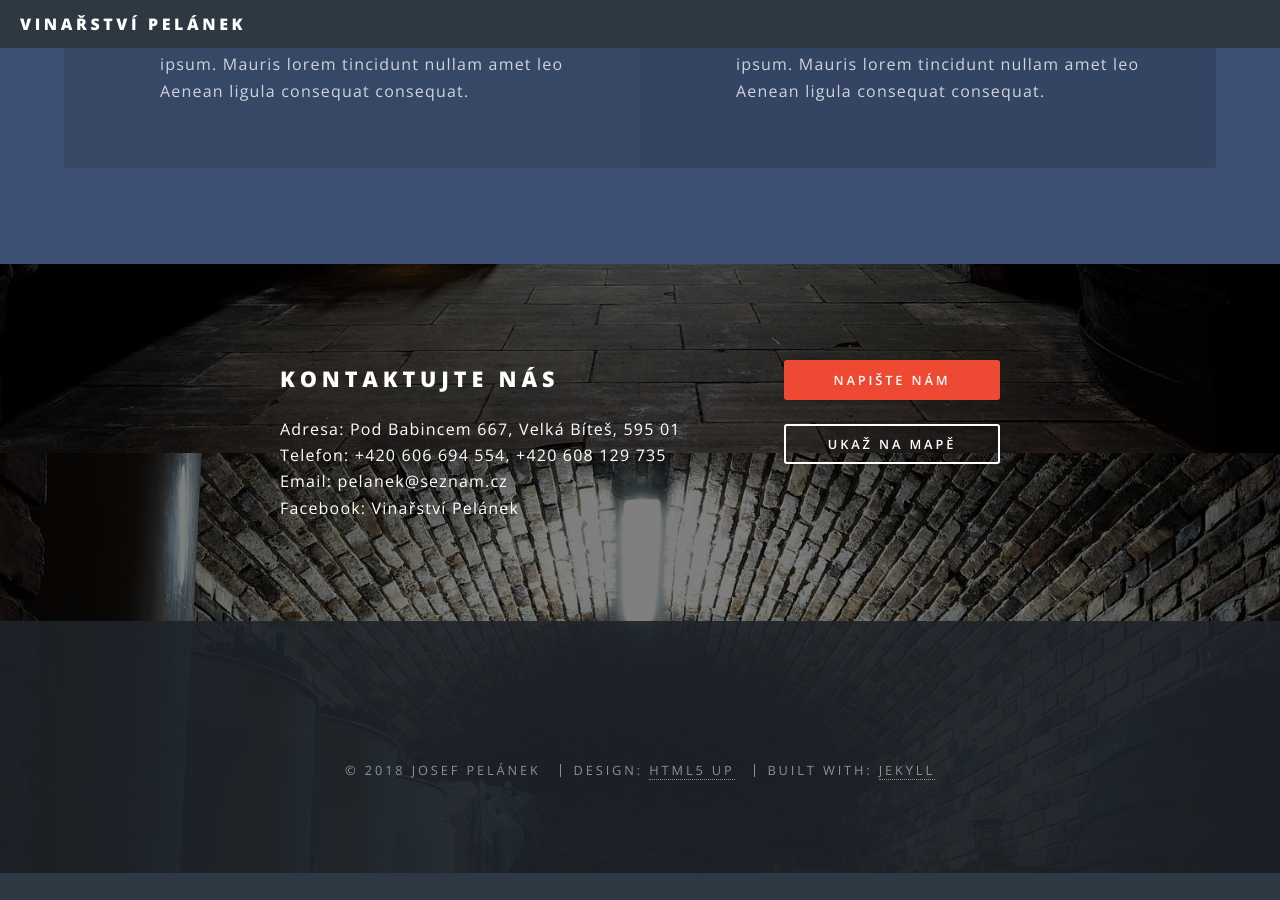
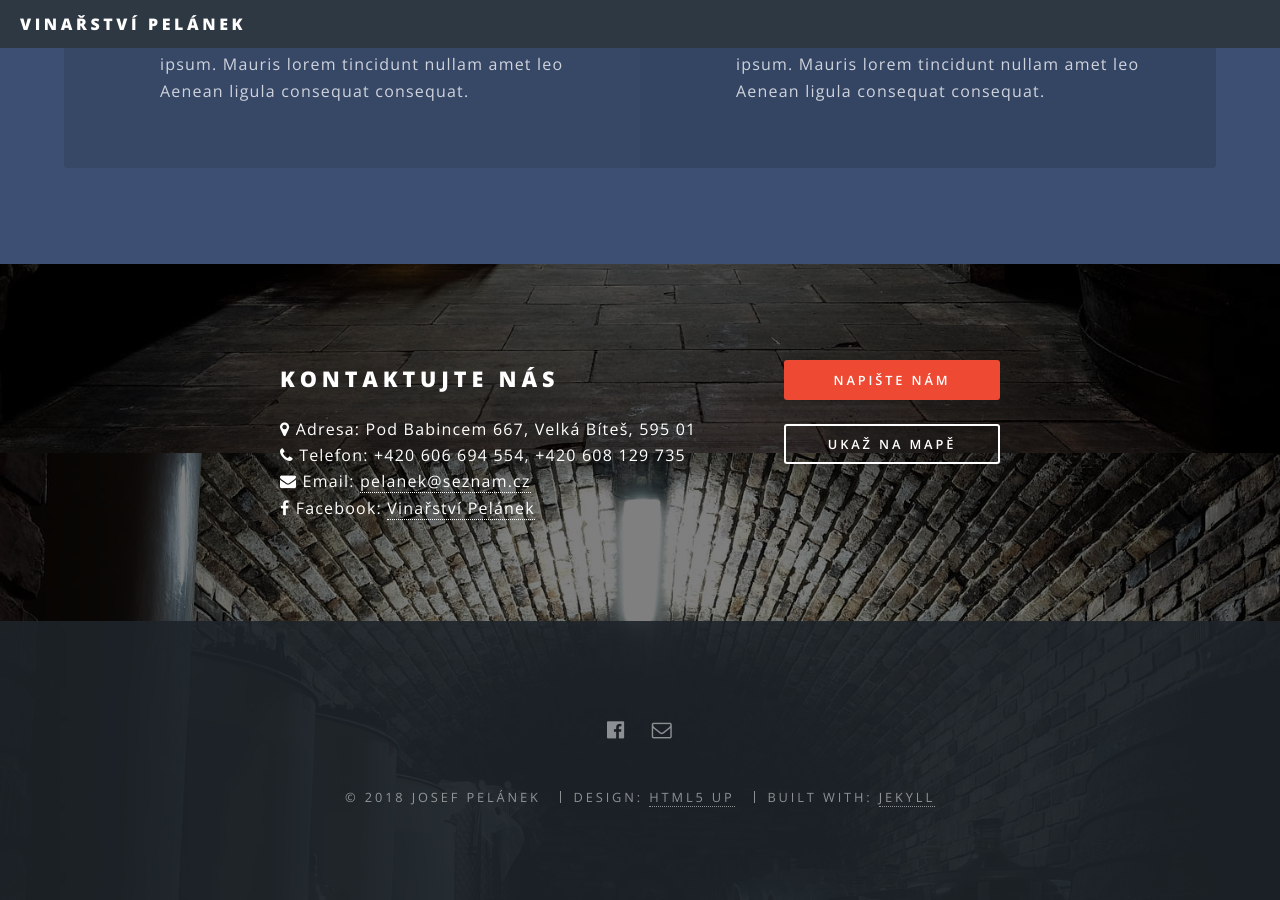
Before and after one commit to luk355/vinarstvi-pelanek, a Jekyll site: the page built from index.html, in a window 1280 px wide and 900 px high, scrolled down 3147 px. Built offline with Jekyll 4.4.1, drawn with Linux system fonts in a browser that asks for light colours; before the commit the page ends 4020 px from its top, so only the background shows below that.

Commit message:
added icons for contacts

```diff
--- a/_config.yml
+++ b/_config.yml
@@ -12,9 +12,9 @@ social:
   #twitter: https://twitter.com/<username>
   #github: https://github.com/<username>
   #linkedin-square: https://linkedin.com/in/<username>
-  #facebook-official: https://facebook.com/<username>
+  facebook-official: https://www.facebook.com/pg/Vinařství-Pelánek-1510129645951146
   #google-plus-square: https://plus.google.com/u/0/+<username>
-  #email: /contact/
+  email: pelanek@seznam.cz
   #flickr:
   #instagram:
   #youtube-square:
--- a/_includes/footer.html
+++ b/_includes/footer.html
@@ -4,7 +4,7 @@
     {% for socloc in site.social %}
     {% if socloc[1] %}
     {% if socloc[0] == 'email' %}
-    <li><a target="_blank" href="{{ socloc[1] }}" class="icon fa-envelope-o"
+    <li><a target="_blank" href="mailto:{{ socloc[1] }}" class="icon fa-envelope-o"
            ><span class="label">E-mail</span></a></li>
     {% else %}
     <li><a target="_blank" href="{{ socloc[1] }}" class="icon fa-{{ socloc[0] }}"
--- a/index.html
+++ b/index.html
@@ -106,10 +106,10 @@ layout: landing
 		<header>
 			<h2>Kontaktujte nás</h2>
 			<p>
-				Adresa: Pod Babincem 667, Velká Bíteš, 595 01 <br />
-				Telefon: +420 606 694 554, +420 608 129 735 <br />
-				Email: pelanek@seznam.cz <br />
-				Facebook: Vinařství Pelánek <br />
+				<span class="icon fa-map-marker"></span> Adresa: Pod Babincem 667, Velká Bíteš, 595 01 <br />
+				<span class="icon fa-phone"></span> Telefon: +420 606 694 554, +420 608 129 735 <br />
+				<span class="icon fa-envelope"></span> Email: <a href="{{ site.social.email }}" target="_blank">{{ site.social.email }}</a> <br />
+				<span class="icon fa-facebook"></span> Facebook: <a href="https://www.facebook.com/pg/Vinařství-Pelánek-1510129645951146" target="_blank">Vinařství Pelánek</a> <br />
 			</p>
 		</header>
 		<ul class="actions vertical">
```
